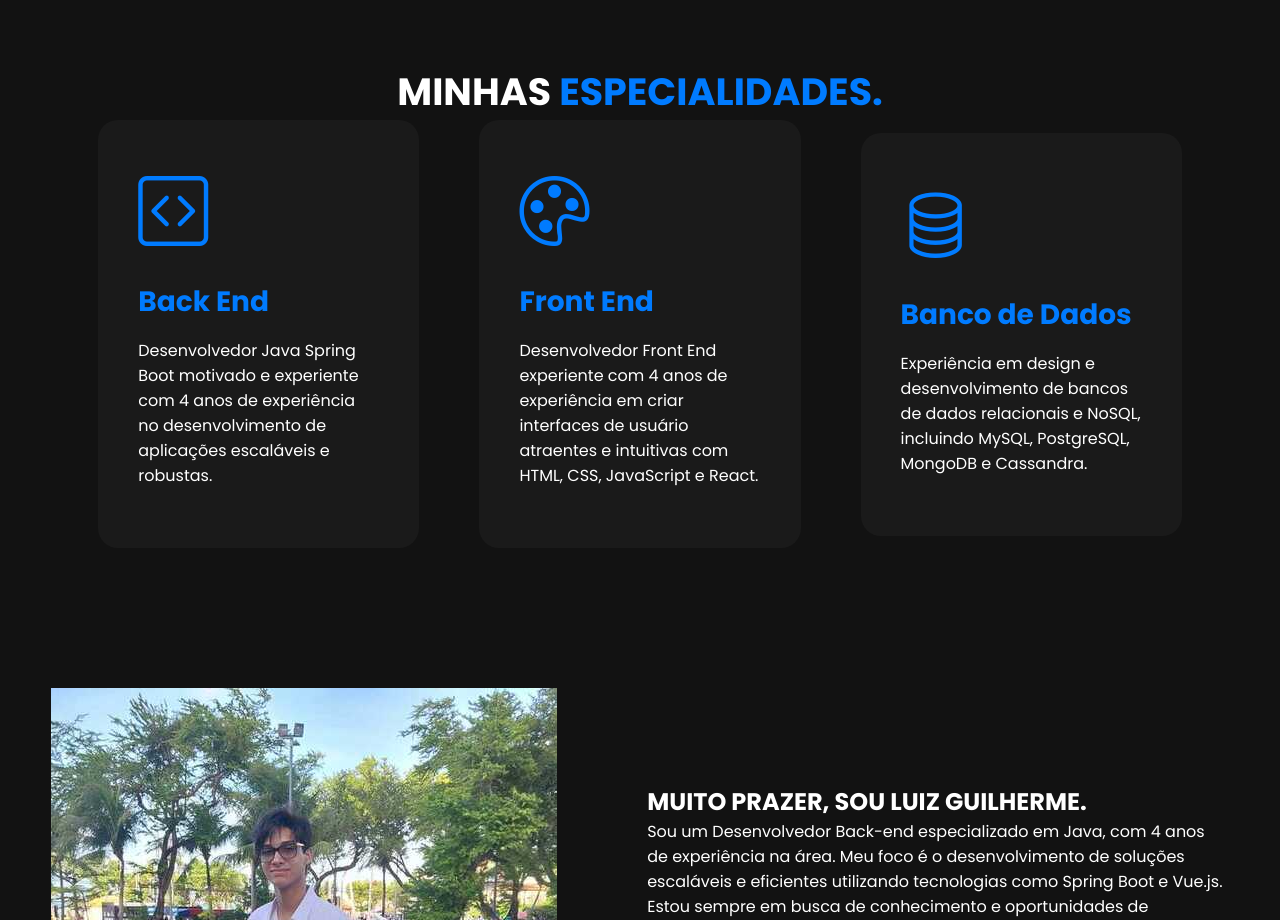
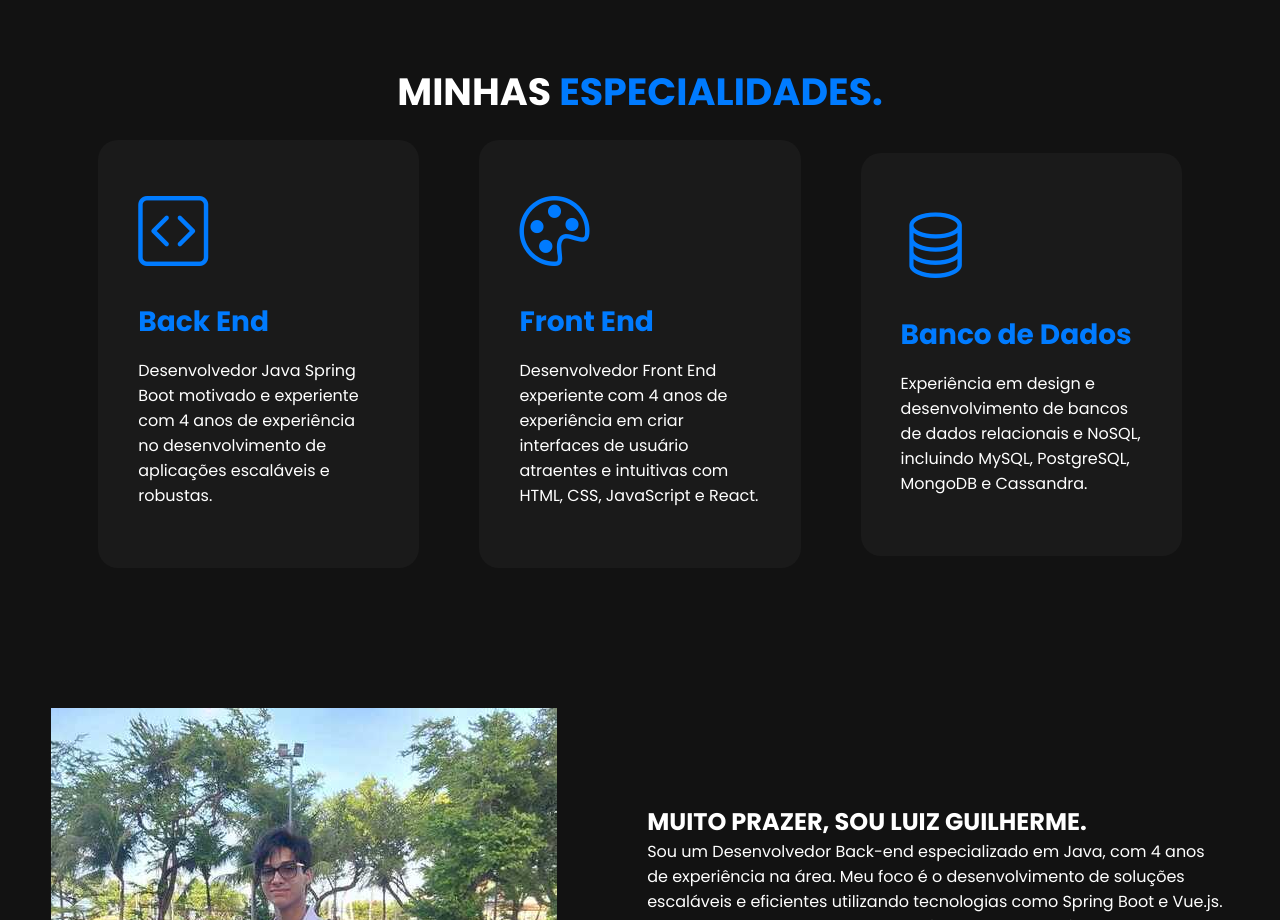
Before and after one commit to LuizGuilhes123/Porfolio, a website: page index.html in a window 1280 px wide. Shown: the part 940-1860 px from the top of the page. Drawn offline with nearby package versions, Linux system fonts and the light colour scheme.

Commit message:
fix: foi ajustado a aba de especialidades no style

```diff
--- a/style.css
+++ b/style.css
@@ -249,13 +249,14 @@ header nav ul li a.active {
     padding: 40px;
     border-radius: 20px;
     transition: 0.2s;
-    background-color: #1a1a1a; /* Fundo para melhor contraste */
-    flex: 1 1 300px; /* Flex-grow, flex-shrink, flex-basis */
+    background-color: #1a1a1a;
+    flex: 1 1 300px;
     display: flex;
     flex-direction: column;
     justify-content: space-between;
     max-width: 350px;
-    height: 100%; /* Faz com que todos os boxes tenham a mesma altura */
+    height: 100%;
+    margin-top: 20px;
 }
 
 .especialidades-box:hover {
```
